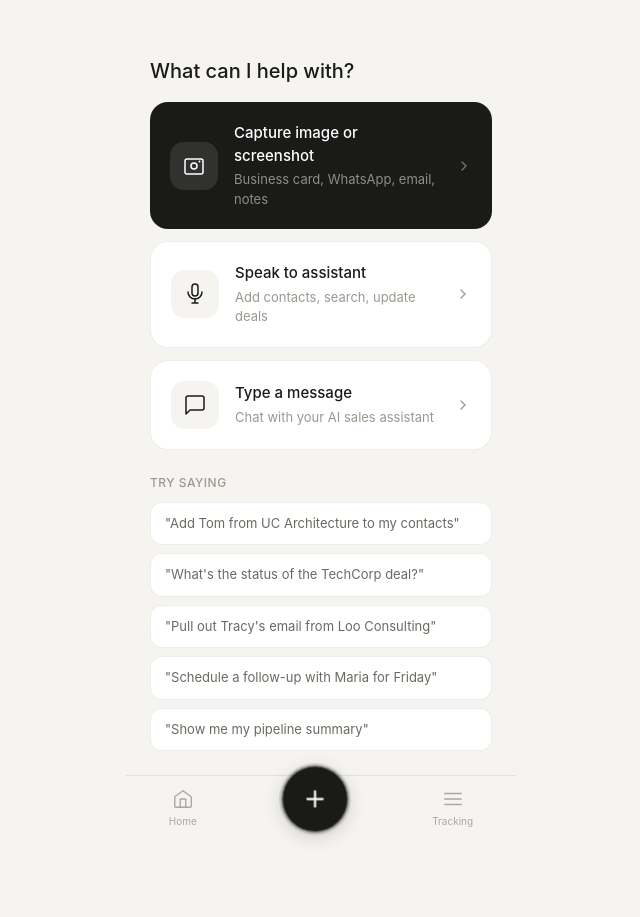
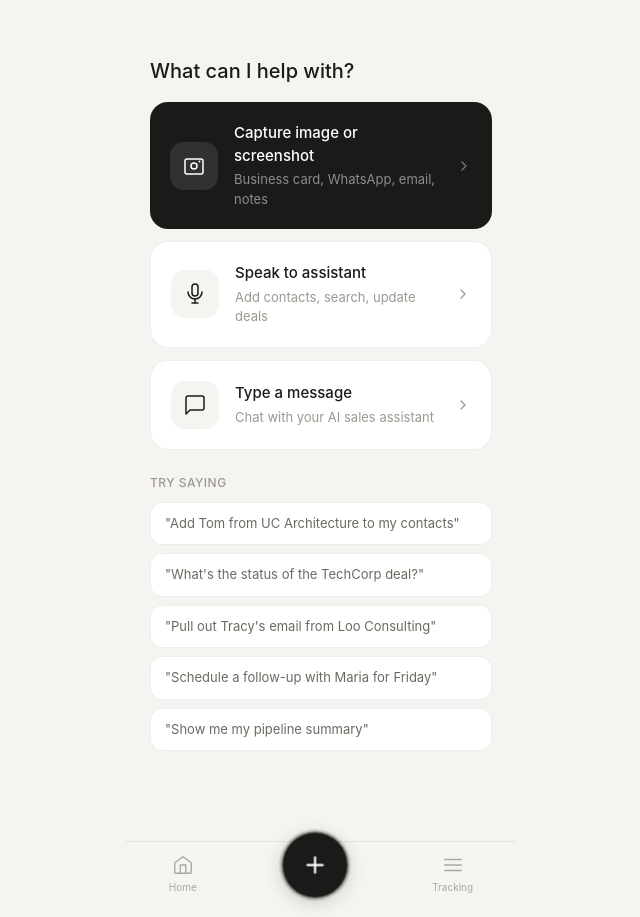
Before and after one commit to thirteensun/Rollable, a Next.js app: page /capture in a window 1280 px wide. Shown: the whole page, without its empty margins (319-959 px from the left). Before the commit the page ends 851 px from the top, so only its background shows below. Built offline with nearby package versions, Linux system fonts and the light colour scheme.

Commit message:
fix: nav in root layout, content scrolls independently

```diff
--- a/src/app/HomeClient.tsx
+++ b/src/app/HomeClient.tsx
@@ -1,7 +1,6 @@
 'use client'
 
 import Link from 'next/link'
-import BottomNav from '@/components/layout/BottomNav'
 
 interface Task {
   id: string
@@ -270,7 +269,6 @@ export default function HomeClient({ name, initials, tasks, events, orgName, use
         )}
       </div>
 
-      <BottomNav />
     </main>
   )
 }
--- a/src/app/capture/page.tsx
+++ b/src/app/capture/page.tsx
@@ -3,7 +3,6 @@
 import { useState, useRef, useEffect } from 'react'
 import { useRouter } from 'next/navigation'
 import { createClient } from '@/lib/supabase'
-import BottomNav from '@/components/layout/BottomNav'
 
 type Mode = 'choose' | 'image_processing' | 'image_confirm' | 'assistant'
 
@@ -218,7 +217,7 @@ export default function CapturePage() {
   }
 
   return (
-    <main style={{ minHeight: '100dvh', background: '#f5f4f0', paddingBottom: '100px', display: 'flex', flexDirection: 'column' }}>
+    <main style={{ background: '#f5f4f0', paddingBottom: '90px', display: 'flex', flexDirection: 'column' }}>
       <input ref={fileInputRef} type="file" accept="image/*" style={{ display: 'none' }}
         onChange={e => { if (e.target.files?.[0]) handleImageSelect(e.target.files[0]) }} />
 
@@ -558,7 +557,6 @@ export default function CapturePage() {
         </div>
       )}
 
-      <BottomNav />
     </main>
   )
 }
--- a/src/app/layout.tsx
+++ b/src/app/layout.tsx
@@ -1,6 +1,7 @@
 import type { Metadata, Viewport } from 'next'
 import './globals.css'
 import ProgressBar from '@/components/layout/ProgressBar'
+import BottomNav from '@/components/layout/BottomNav'
 
 export const metadata: Metadata = {
   title: 'SDM — Sales Development Manager',
@@ -33,7 +34,10 @@ export default function RootLayout({
       <body>
         <div className="app-shell">
           <ProgressBar />
-          {children}
+          <div className="page-content">
+            {children}
+          </div>
+          <BottomNav />
         </div>
       </body>
     </html>
--- a/src/app/planning/PlanningClient.tsx
+++ b/src/app/planning/PlanningClient.tsx
@@ -3,7 +3,6 @@
 import { useState } from 'react'
 import { createClient } from '@/lib/supabase'
 import { useRouter } from 'next/navigation'
-import BottomNav from '@/components/layout/BottomNav'
 
 interface Task {
   id: string
@@ -94,7 +93,7 @@ export default function PlanningClient({ overdue, today, thisWeek, noDueDate }:
   const total = overdueList.length + todayList.length + weekList.length + noDueDateList.length
 
   return (
-    <main style={{ minHeight: '100dvh', background: '#f5f4f0', paddingBottom: '90px' }}>
+    <main style={{ background: '#f5f4f0', paddingBottom: '90px' }}>
       <div style={{ padding: '56px 24px 20px' }}>
         <p style={{ margin: 0, fontSize: '13px', color: '#9b9890' }}>
           {new Date().toLocaleDateString('en-GB', { weekday: 'long', day: 'numeric', month: 'short' })}
@@ -123,7 +122,6 @@ export default function PlanningClient({ overdue, today, thisWeek, noDueDate }:
         </>
       )}
 
-      <BottomNav />
     </main>
   )
 }
--- a/src/app/settings/SettingsClient.tsx
+++ b/src/app/settings/SettingsClient.tsx
@@ -3,7 +3,6 @@
 import { useState } from 'react'
 import { useRouter } from 'next/navigation'
 import { createClient } from '@/lib/supabase'
-import BottomNav from '@/components/layout/BottomNav'
 
 interface Member {
   role: string
@@ -91,7 +90,7 @@ export default function SettingsClient({ name, email, initials, role, orgName, o
   }
 
   return (
-    <main style={{ minHeight: '100dvh', background: '#f5f4f0', paddingBottom: '90px' }}>
+    <main style={{ background: '#f5f4f0', paddingBottom: '90px' }}>
 
       {/* Header */}
       <div style={{ padding: '56px 24px 24px', display: 'flex', alignItems: 'center', gap: '12px' }}>
@@ -286,7 +285,6 @@ export default function SettingsClient({ name, email, initials, role, orgName, o
         SDM Prototype 001
       </p>
 
-      <BottomNav />
     </main>
   )
 }
--- a/src/app/tracking/TrackingClient.tsx
+++ b/src/app/tracking/TrackingClient.tsx
@@ -1,6 +1,5 @@
 'use client'
 
-import BottomNav from '@/components/layout/BottomNav'
 
 interface Deal {
   id: string
@@ -65,7 +64,7 @@ export default function TrackingClient({ deals }: { deals: Deal[] }) {
   const fmt = (v: number) => v >= 1000 ? `€${(v / 1000).toFixed(0)}k` : `€${v}`
 
   return (
-    <main style={{ minHeight: '100dvh', background: '#f5f4f0', paddingBottom: '90px' }}>
+    <main style={{ background: '#f5f4f0', paddingBottom: '90px' }}>
       <div style={{ padding: '56px 24px 16px' }}>
         <p style={{ margin: 0, fontSize: '13px', color: '#9b9890' }}>
           {new Date().toLocaleDateString('en-GB', { month: 'long', year: 'numeric' })}
@@ -157,7 +156,6 @@ export default function TrackingClient({ deals }: { deals: Deal[] }) {
         )}
       </div>
 
-      <BottomNav />
     </main>
   )
 }
--- a/src/components/layout/BottomNav.tsx
+++ b/src/components/layout/BottomNav.tsx
@@ -18,12 +18,8 @@ export default function BottomNav() {
 
   return (
     <nav style={{
-      position: 'fixed',
-      bottom: 0,
-      left: '50%',
-      transform: 'translateX(-50%)',
+      position: 'relative',
       width: '100%',
-      maxWidth: '390px',
       background: 'rgba(245, 244, 240, 0.97)',
       borderTop: '0.5px solid rgba(0,0,0,0.08)',
       display: 'flex',
```
